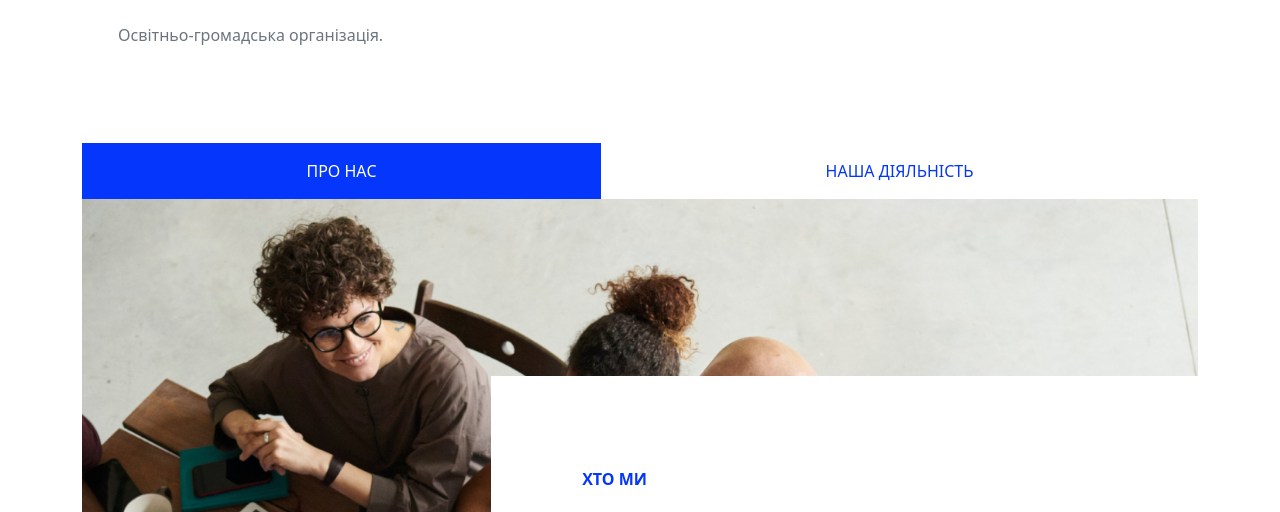
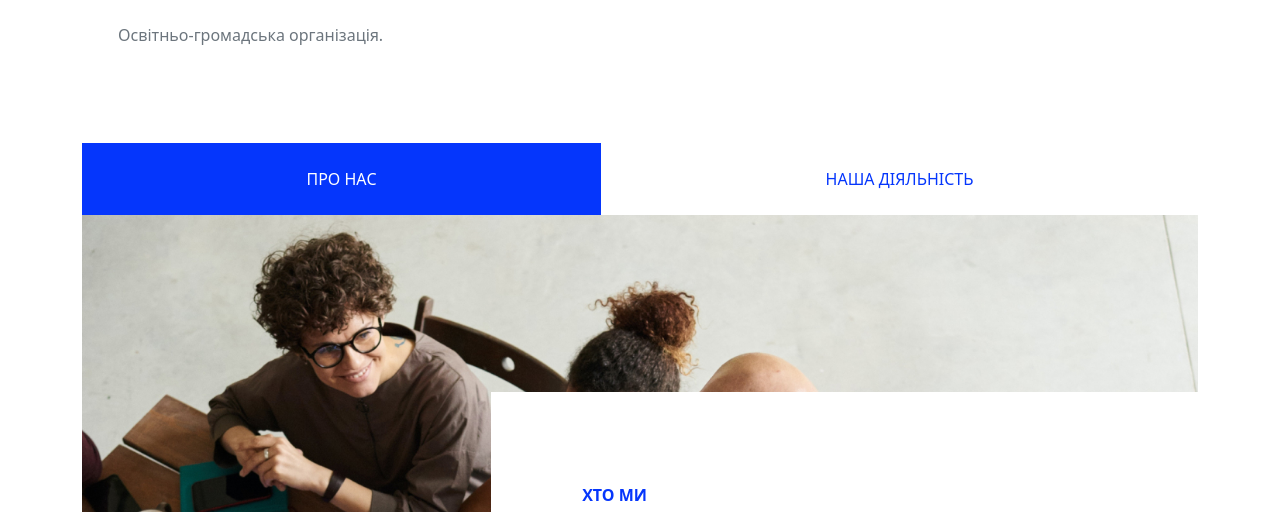
Before and after one commit to DmytroPuchkov/frontend-basic-course-prjctr, a plain HTML site: page w6_2/index.html in a window 1280 px wide. Shown: the part 209-721 px from the top of the page. Drawn offline with nearby package versions, Linux system fonts and the light colour scheme.

Commit message:
Update w6_2

```diff
--- a/w6_2/index.html
+++ b/w6_2/index.html
@@ -31,8 +31,8 @@
     <div class="row">
       <div class="col">
         <nav class="nav nav-pills nav-fill">
-          <a class="nav-link active text-uppercase p-3" aria-current="page" href="#">про нас</a>
-          <a class="nav-link text-uppercase p-3" href="#">наша діяльність</a>
+          <a class="nav-link fw-light active text-uppercase p-4" aria-current="page" href="#">про нас</a>
+          <a class="nav-link fw-light text-uppercase p-4" href="#">наша діяльність</a>
         </nav>
       </div>
     </div>
```
